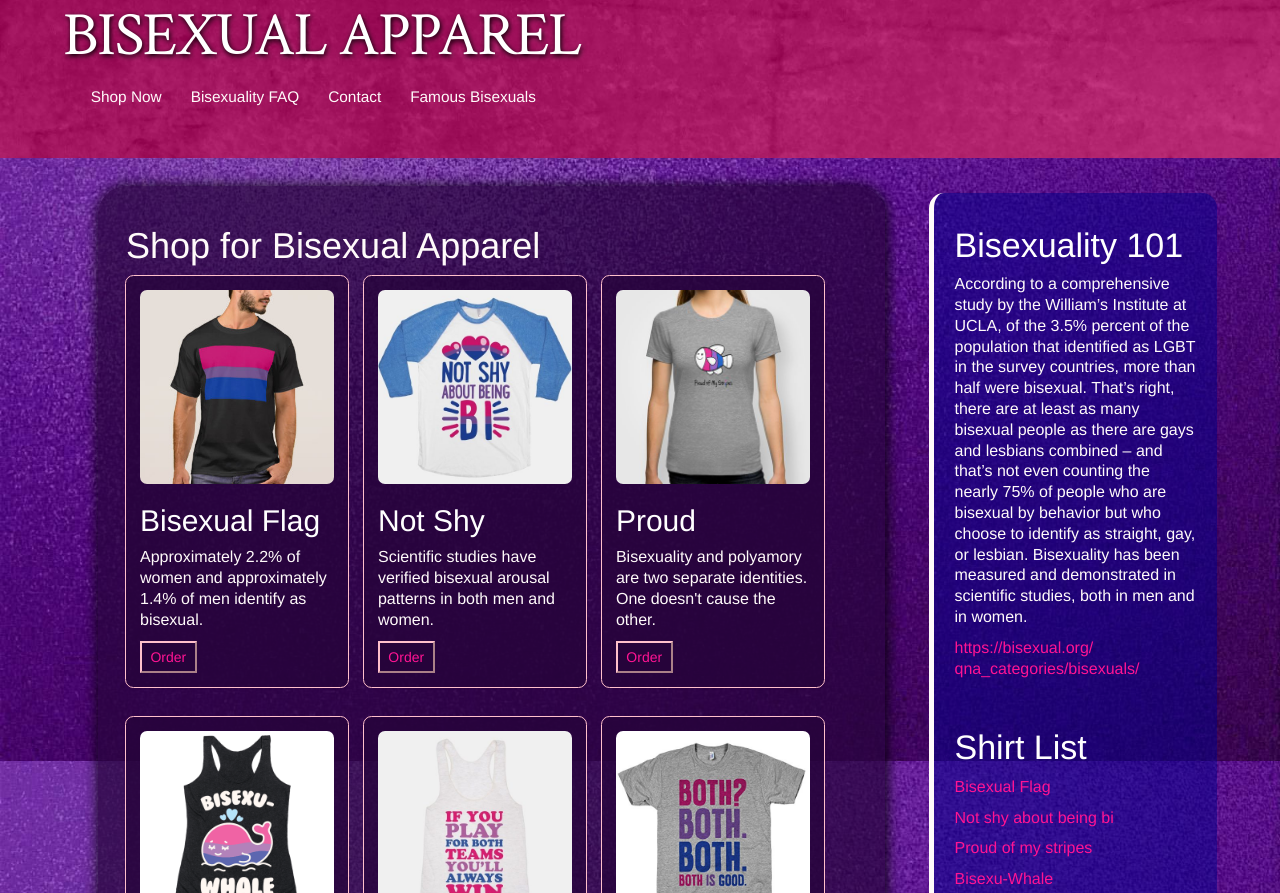
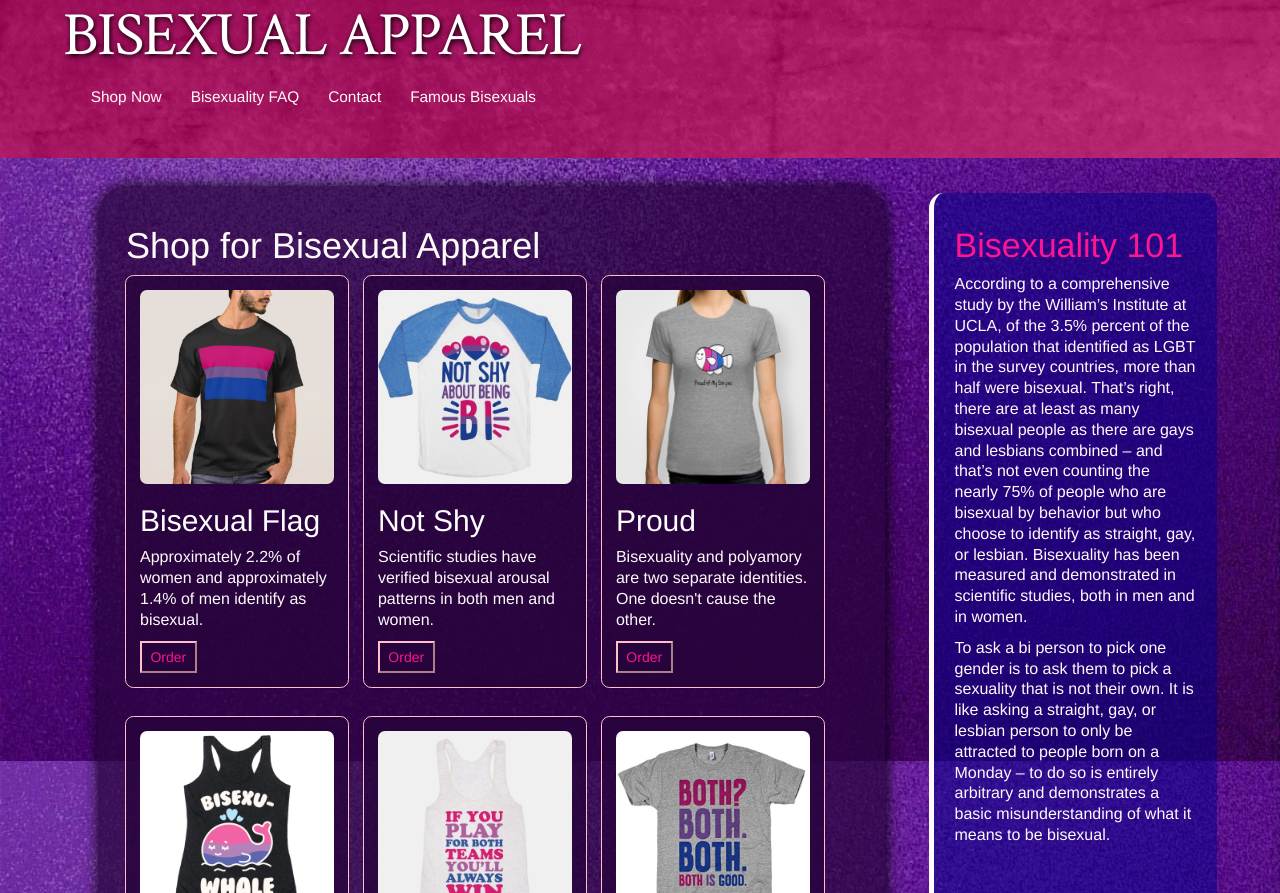
Before and after one commit to caitlyntetmeyer/caitlyntetmeyer.github.io, a plain HTML site: page project1/storeapp.html in a window 1280 px wide. Shown: the part 39-932 px from the top of the page. Drawn offline with nearby package versions, Linux system fonts and the light colour scheme.

Commit message:
improved project1 wording and styling

```diff
--- a/project1/project1.css
+++ b/project1/project1.css
@@ -170,6 +170,9 @@ section#sidebar {
 section#sidebar h1 {
 	font-size: 34px;
 }
+section#sidebar h1 a {
+	color: deeppink !important;
+}
 section#sidebar p a {
 	color: deeppink;
 }
--- a/project1/storeapp.html
+++ b/project1/storeapp.html
@@ -60,10 +60,10 @@
 	<div class="contentWrapper">
 		<section id="sidebar">
 			<!-- Sidebar Text -->
-			<h1>Bisexuality 101</h1>
+			<h1><a href="https://bisexual.org/qna_categories/bisexuals/" target="_blank">Bisexuality 101</a></h1>
 			<p>According to a comprehensive study by the William’s Institute at UCLA, of the 3.5% percent of the population that identified as LGBT in the survey countries, more than half were bisexual. That’s right, there are at least as many bisexual people as there are gays and lesbians combined – and that’s not even counting the nearly 75% of people who are bisexual by behavior but who choose to identify as straight, gay, or lesbian. Bisexuality has been measured and demonstrated in scientific studies, both in men and in women.</p>
+			<p>To ask a bi person to pick one gender is to ask them to pick a sexuality that is not their own. It is like asking a straight, gay, or lesbian person to only be attracted to people born on a Monday – to do so is entirely arbitrary and demonstrates a basic misunderstanding of what it means to be bisexual.</p>
 
-			<p><a href="https://bisexual.org/qna_categories/bisexuals/" target="_blank">https://bisexual.org/ qna_categories/bisexuals/</a></p>
 			<!-- Shirt List -->
 			<br>
 			<h1>Shirt List</h1>
```
